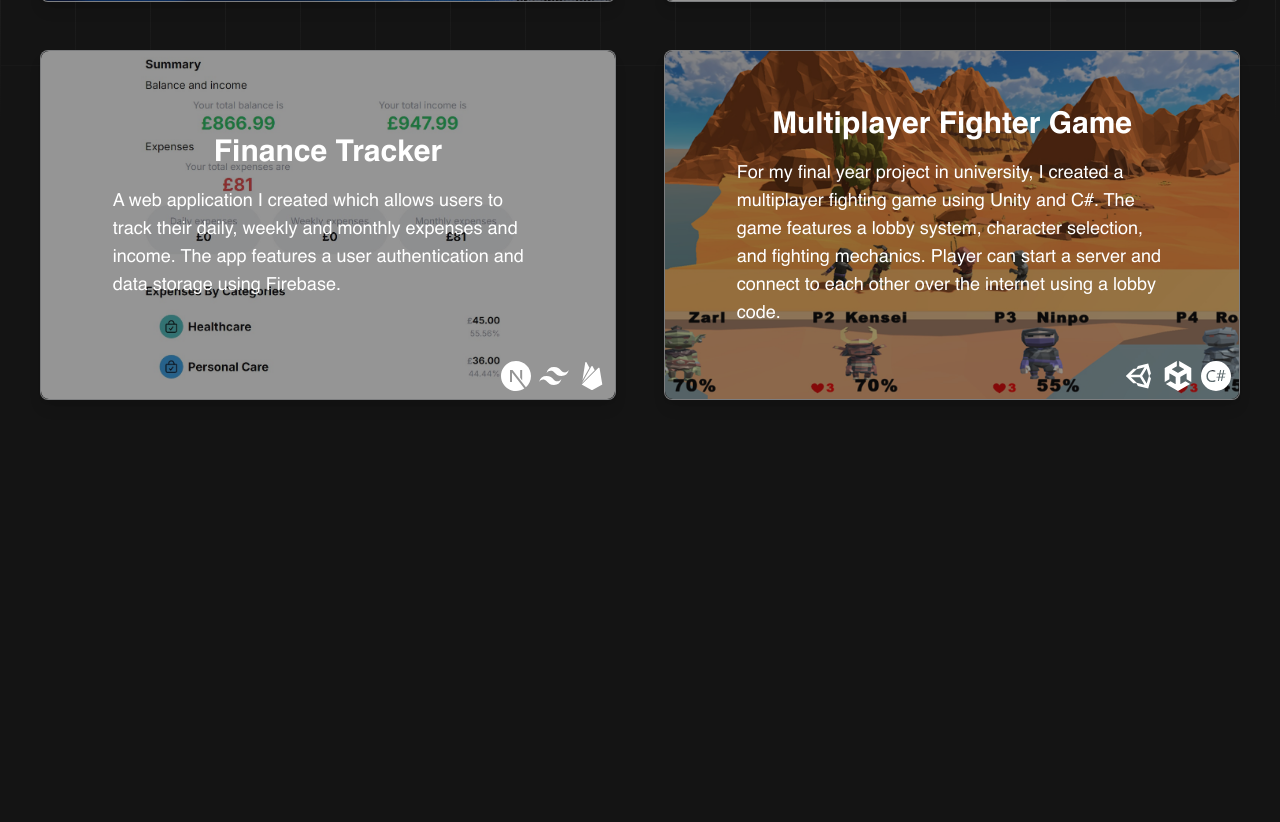
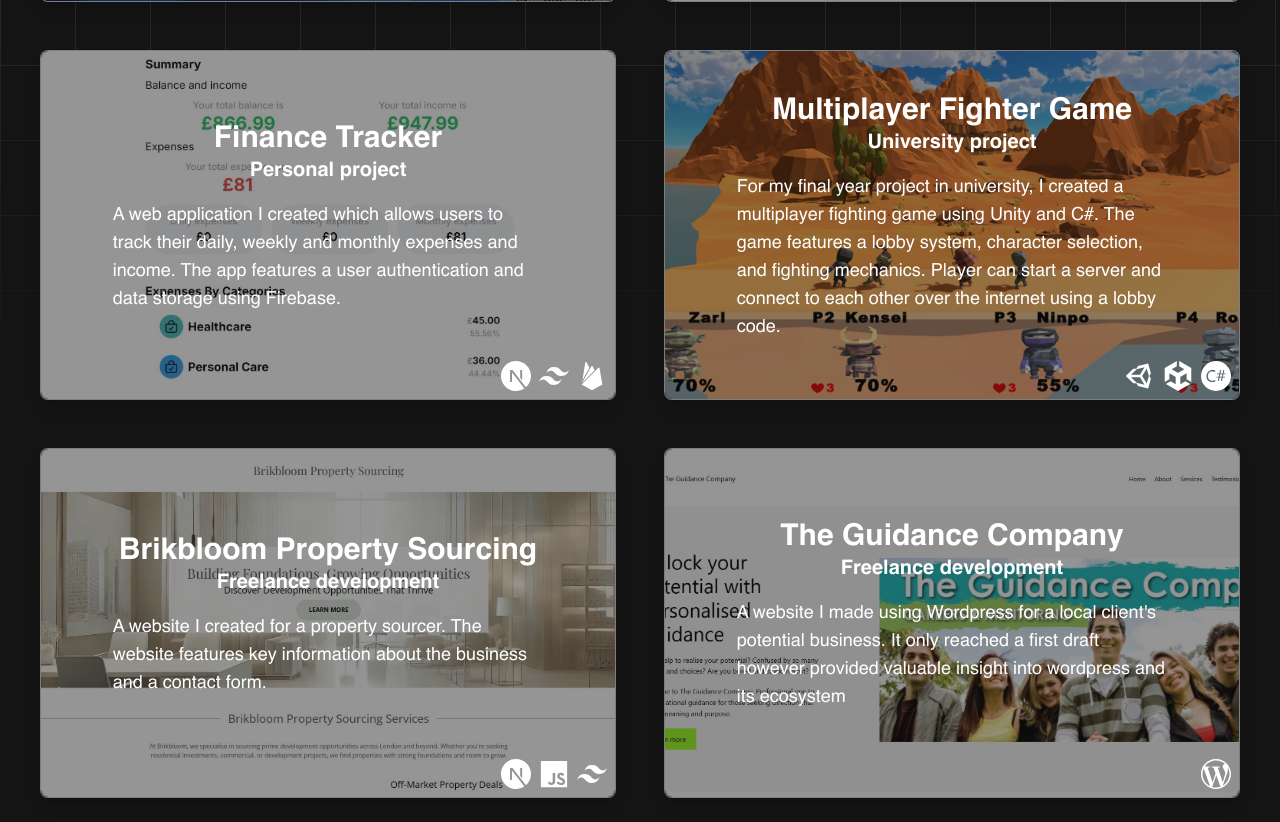
Before and after one commit to CHope12/cameronhope, a Next.js app: page /portfolio in a window 1280 px wide. Shown: the part 460-1282 px from the top of the page. Before the commit the page ends 884 px from the top, so only its background shows below. Built offline with nearby package versions, Linux system fonts and the light colour scheme.

Commit message:
portfolio update

```diff
--- a/app/portfolio/page.js
+++ b/app/portfolio/page.js
@@ -15,6 +15,7 @@ import { SiAuth0 } from "react-icons/si";
 import { FaUnity } from "react-icons/fa";
 import { SiUnity } from "react-icons/si";
 import { SiCsharp } from "react-icons/si";
+import { SiWordpress } from "react-icons/si";
 
 const techIcons = [
   {
@@ -76,6 +77,11 @@ const techIcons = [
     name: "C#",
     icon: <SiCsharp />,
     link: "https://docs.microsoft.com/en-us/dotnet/csharp/"
+  },
+  {
+    name: "Wordpress",
+    icon: <SiWordpress />,
+    link: "https://wordpress.com/"
   }
 ]
 
@@ -90,7 +96,7 @@ const portfolioItems = [
     textColor: "white",
   },
   {
-    title: "Calorie Counter (WIP)",
+    title: "Calorie Counter (Work in progress)",
     image: "/images/screen2.jpg",
     type: "Personal project",
     link: "",
@@ -115,6 +121,24 @@ const portfolioItems = [
     description: "For my final year project in university, I created a multiplayer fighting game using Unity and C#. The game features a lobby system, character selection, and fighting mechanics. Player can start a server and connect to each other over the internet using a lobby code.",
     tech: techIcons.filter(tech => tech.name === "Unity" || tech.name === "Unity Networking" || tech.name === "C#"),
     textColor: "white",
+  },
+  {
+    title: "Brikbloom Property Sourcing",
+    image: "/images/screen5.jpg",
+    type: "Freelance development",
+    link: "https://brikbloom.com",
+    description: "A website I created for a property sourcer. The website features key information about the business and a contact form.",
+    tech: techIcons.filter(tech => tech.name === "Next.js" || tech.name === "JavaScript" || tech.name === "Tailwind CSS"),
+    textColor: "black",
+  },
+  {
+    title: "The Guidance Company",
+    image: "/images/screen6.jpg",
+    type: "Freelance development",
+    link: "https://theguidancecompany.co.uk/",
+    description: "A website I made using Wordpress for a local client's potential business. It only reached a first draft however provided valuable insight into wordpress and its ecosystem",
+    tech: techIcons.filter(tech => tech.name === "Wordpress"),
+    textColor: "black",
   }
 ]
 
@@ -136,6 +160,7 @@ const Page = () => {
                 title={item.title}
                 image={item.image}
                 link={item.link}
+                type={item.type}
                 description={item.description}
                 tech={item.tech}
                 textColor={item.textColor}
--- a/components/PortfolioCard.js
+++ b/components/PortfolioCard.js
@@ -1,7 +1,7 @@
 import React from 'react'
 import Link from 'next/link'
 
-const PortfolioCard = ({ title, image, link, description, tech, textColor }) => {
+const PortfolioCard = ({ title, image, link, description, tech, type, textColor }) => {
 
   return (
     <div className="relative w-full h-[250px] md:h-[350px] border-[1px] border-[#e5e7eb] border-opacity-50 rounded-lg bg-[#141414] shadow-lg overflow-hidden">
@@ -15,6 +15,7 @@ const PortfolioCard = ({ title, image, link, description, tech, textColor }) =>
         <Link href={link} target="_blank">
           <div className="relative z-10 flex flex-col justify-center items-center">
             <h3 className="text-xl md:text-2xl lg:text-3xl font-bold text-center">{title}</h3>
+            <h4 className="text-md md:text-lg lg:text-xl font-bold text-center">{type}</h4>
             <p className="text-sm md:text-md lg:text-lg py-4 w-3/4 flex justify-center items-center text-white">{description}</p>
           </div>
         </Link>
```
Also changed, not shown: public/images/screen5.jpg (added), public/images/screen6.jpg (added).
